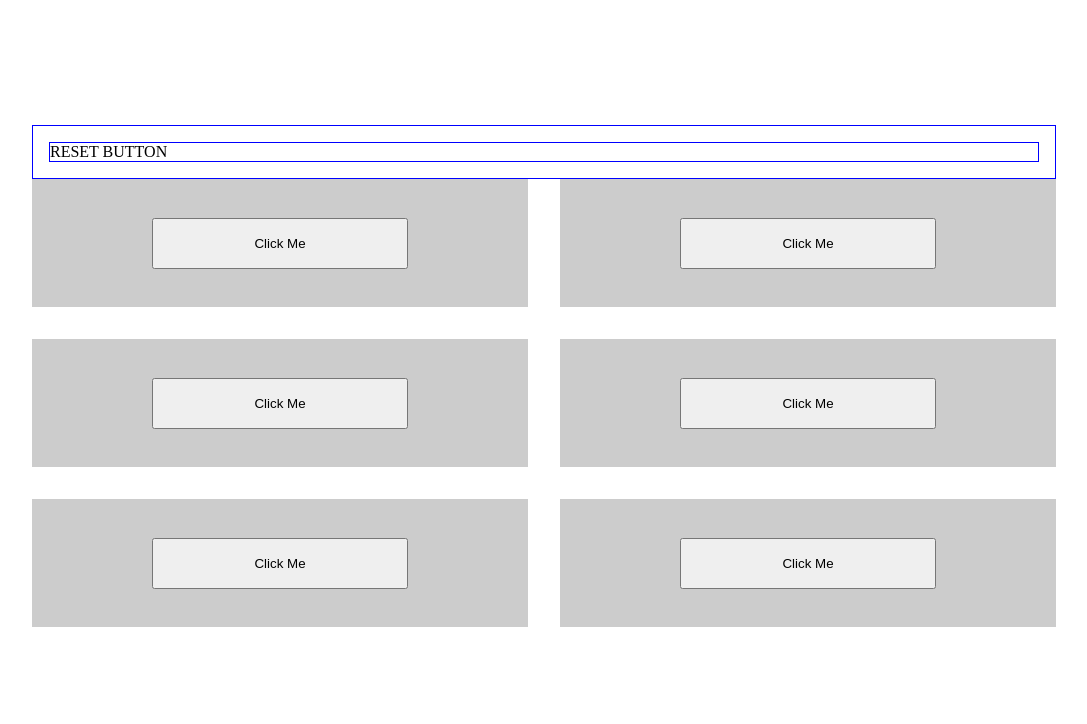
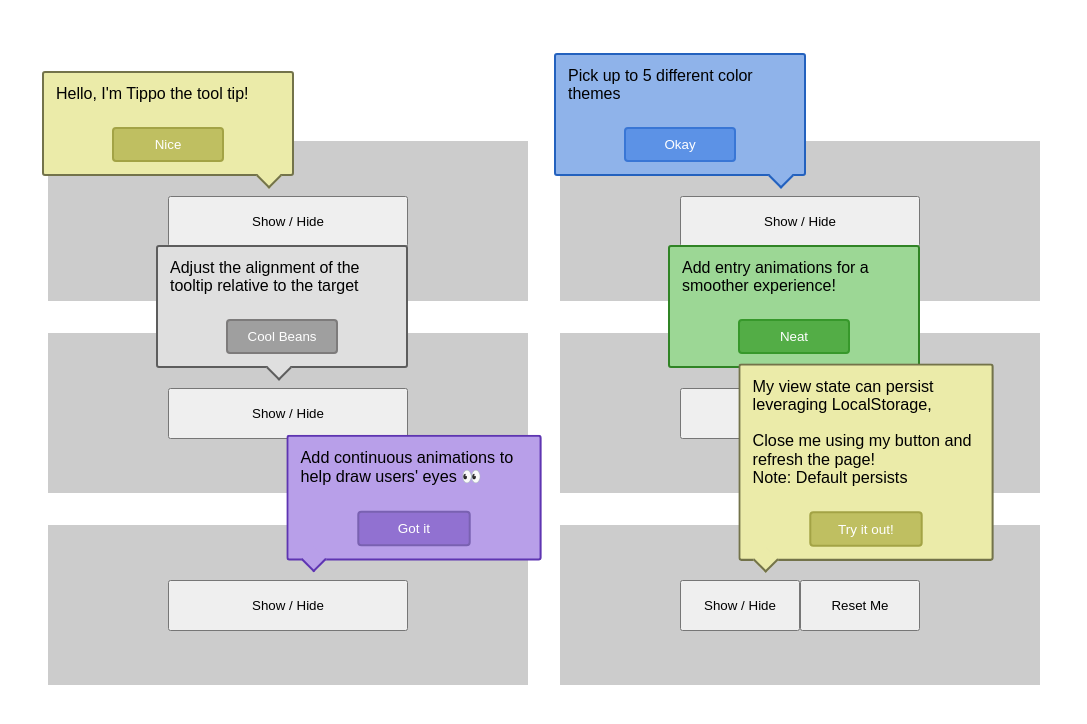
Before and after one commit to VietnameseCoffee/tippo, a website built with webpack: page src/index.html in a window 1280 px wide. Shown: the part 104-828 px from the top of the page, without its empty margins (96-1183 px from the left). Built offline with nearby package versions, Linux system fonts and the light colour scheme.

Commit message:
Update demo files

```diff
--- a/src/constants.ts
+++ b/src/constants.ts
@@ -3,48 +3,40 @@ import type { TippoOptions } from "./tippo/tippo";
 export const TIPS: Array<TippoOptions> = [
   {
     tippoId: "tippo_0",
-    content: "Hello, this is tippo the tool tip!",
+    content: "Hello, I'm Tippo the tool tip!",
+    buttonContent: "Nice",
     color: "default",
-    arrowPos: 1,
+    side: "above",
+    targetPos: 1,
+  },
+  {
+    tippoId: "tippo_1",
+    content: "Pick up to 5 different color themes",
+    color: "blue",
+    side: "above",
+    targetPos: 1,
+  },
+  {
+    tippoId: "tippo_2",
+    content: "Adjust the alignment of the tooltip relative to the target",
+    buttonContent: "Cool Beans",
+    color: "gray",
     side: "above",
     targetPos: 2,
   },
   {
-    tippoId: "tippo_1",
-    content: "Pick up to 5 different color themes",
-    buttonContent: "Nice",
-    color: "blue",
-    arrowPos: 1,
+    tippoId: "tippo_3",
+    content: "Add entry animations for a smoother experience!",
+    buttonContent: "Neat",
+    color: "green",
     side: "above",
-    targetPos: 3,
-    animation: "grow",
-  },
-  {
-    tippoId: "tippo_2",
-    content: "Add animations to grab people's attention",
-    buttonContent: "Cool Beans",
-    color: "gray",
-    arrowPos: 1,
-    side: "above",
-    targetPos: 3,
+    targetPos: 2,
     animationEntry: "fade-in",
   },
   {
-    tippoId: "tippo_3",
-    content: "Many other types of animations too!",
-    arrowPos: 1,
-    buttonContent: "Neat",
-    color: "green",
-    side: "above",
-    targetPos: 3,
-    animation: "grow",
-    animationEntry: "pop-away",
-  },
-  {
     tippoId: "tippo_4",
-    content: "BLUE TOOL TIP",
+    content: "Add continuous animations to help draw users' eyes 👀",
     color: "purple",
-    arrowPos: 1,
     side: "above",
     targetPos: 3,
     animation: "grow",
@@ -53,12 +45,12 @@ export const TIPS: Array<TippoOptions> = [
   },
   {
     tippoId: "tippo_5",
-    content: "Other cool tippo information",
-    arrowPos: 1,
+    content:
+      "My view state can persist leveraging LocalStorage, \n\n Close me using my button and refresh the page! \n Note: Default persists",
+    buttonContent: "Try it out!",
     side: "above",
     targetPos: 3,
     animation: "grow",
     animationEntry: "pop-away",
-    buttonContent: "Got it",
   },
 ];
--- a/src/index.html
+++ b/src/index.html
@@ -12,29 +12,25 @@
     <div id="demo">
         <h1>Tippo.js</h1>
 
-        <div class="content test">
-            <div class="button test">
-                RESET BUTTON
-            </div>
-        </div>
         <div class="btn-grid">
             <div class="btn-container">
-                <button class="btn" id="btn-0">Click Me</button>
+                <button class="btn" id="btn-0">Show / Hide</button>
             </div>
             <div class="btn-container">
-                <button class="btn" id="btn-1">Click Me</button>
+                <button class="btn" id="btn-1">Show / Hide</button>
             </div>
             <div class="btn-container">
-                <button class="btn" id="btn-2">Click Me</button>
+                <button class="btn" id="btn-2">Show / Hide</button>
             </div>
             <div class="btn-container">
-                <button class="btn" id="btn-3">Click Me</button>
+                <button class="btn" id="btn-3">Show / Hide</button>
             </div>
             <div class="btn-container">
-                <button class="btn" id="btn-4">Click Me</button>
+                <button class="btn" id="btn-4">Show / Hide</button>
             </div>
             <div class="btn-container">
-                <button class="btn" id="btn-5">Click Me</button>
+                <button class="btn-2" id="btn-5">Show / Hide</button>
+                <button class="btn-2" id="btn-5-reset">Reset Me</button>
             </div>
         </div>
     </div>
--- a/src/index.ts
+++ b/src/index.ts
@@ -1,21 +1,7 @@
 import "./styles/index.scss";
-
-import type { TippoOptions } from "./tippo/tippo";
 
 import { TIPS } from "./constants";
 import Tippo from "./tippo/tippo";
-
-const POPOVER_IDS = {
-  PHOTO_GALLERY: {
-    tippoId: "POPOVER_GALLERY",
-    content: "Click on a photo below to see in full detail",
-    arrowPos: "1",
-    side: "above",
-    targetPos: "2",
-    animation: "grow",
-    animationEntry: "pop-away",
-  },
-};
 
 const items = TIPS.map((t, i) => ({ id: `btn-${i}`, options: t }));
 
@@ -26,7 +12,14 @@ items.forEach(({ id, options }) => {
     if (tip.isOpen()) {
       tip.hide();
     } else {
+      tip.reset();
       tip.append();
     }
   });
 });
+
+const buttons = document.querySelectorAll("button");
+
+for (const button of buttons) {
+  button.click();
+}
--- a/src/styles/index.scss
+++ b/src/styles/index.scss
@@ -1,5 +1,3 @@
-// @import url("./tippo.scss");
-
 html {
   height: 100%;
 }
@@ -30,7 +28,13 @@ h1 {
 .btn {
   display: block;
   padding: 1rem 0;
-  width: 16rem;
+  width: 15rem;
+}
+
+.btn-2 {
+  display: block;
+  padding: 1rem 0;
+  width: 7.5rem;
 }
 
 .btn-container {
@@ -45,11 +49,8 @@ h1 {
 .btn-grid {
   display: grid;
   grid-template-columns: 1fr 1fr;
-  grid-template-rows: repeat(4, 8rem);
+  grid-template-rows: repeat(4, 10rem);
   grid-gap: 2rem;
-}
-
-.content {
   margin: 8rem 0 0;
   padding: 1rem;
 }
```
